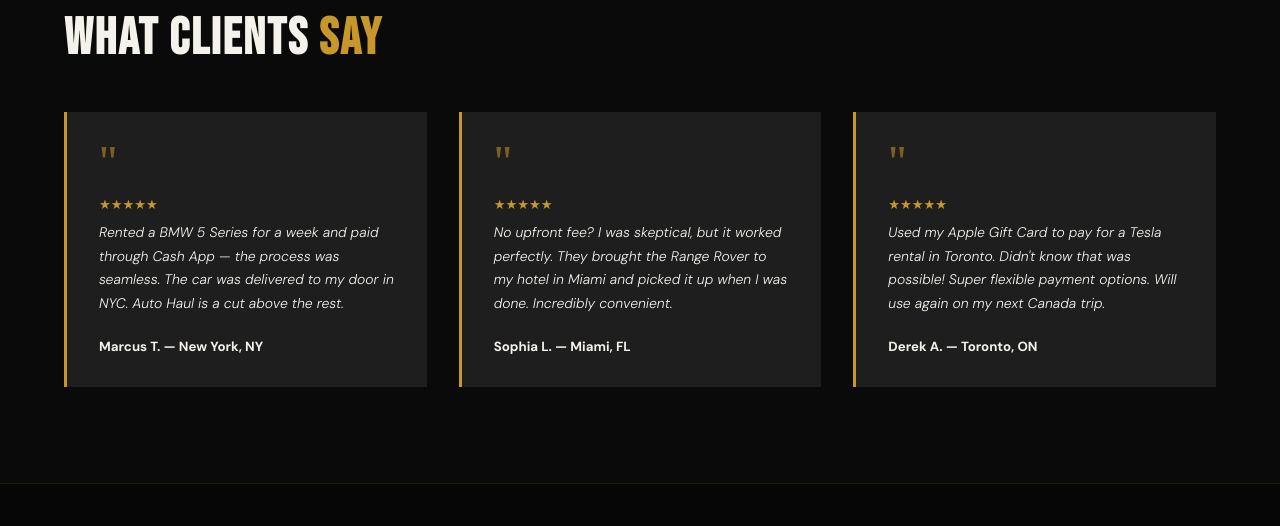
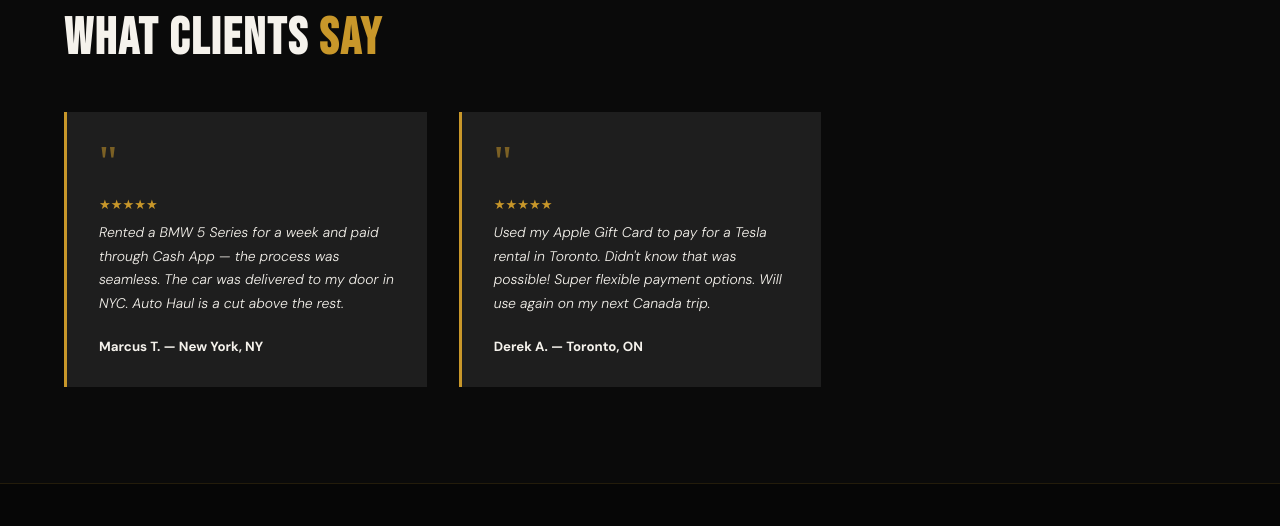
Before and after one commit to autohaul-sudo/autohaul, a plain HTML site: page auto-haul/index.html in a window 1280 px wide. Shown: the part 7255-7781 px from the top of the page. Drawn offline with nearby package versions, Linux system fonts and the light colour scheme.

Commit message:
Update index.html

```diff
--- a/auto-haul/index.html
+++ b/auto-haul/index.html
@@ -659,12 +659,6 @@
     <div class="testi-card">
       <div class="testi-quote">"</div>
       <div class="testi-stars">★★★★★</div>
-      <div class="testi-text">No upfront fee? I was skeptical, but it worked perfectly. They brought the Range Rover to my hotel in Miami and picked it up when I was done. Incredibly convenient.</div>
-      <div class="testi-author">Sophia L. — Miami, FL</div>
-    </div>
-    <div class="testi-card">
-      <div class="testi-quote">"</div>
-      <div class="testi-stars">★★★★★</div>
       <div class="testi-text">Used my Apple Gift Card to pay for a Tesla rental in Toronto. Didn't know that was possible! Super flexible payment options. Will use again on my next Canada trip.</div>
       <div class="testi-author">Derek A. — Toronto, ON</div>
     </div>
```
